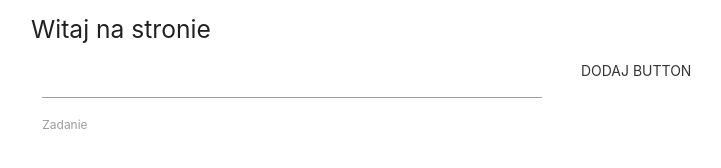
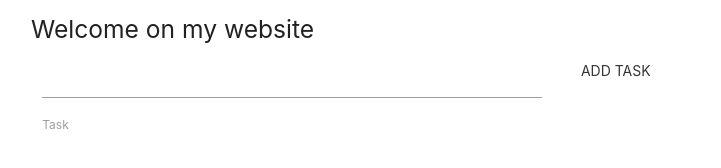
Before and after one commit to Kinga-cz/list-to-do, a plain HTML site: page index.html in a window 1280 px wide. Shown: the whole page, without its empty margins (161-882 px from the left). Drawn offline with nearby package versions, Linux system fonts and the light colour scheme.

Commit message:
english version

```diff
--- a/index.html
+++ b/index.html
@@ -1,5 +1,6 @@
 <!DOCTYPE html>
 <html>
+
 <head>
     <title>To do</title>
     <meta charset="utf-8">
@@ -12,22 +13,23 @@
     <link rel="stylesheet" href="./public/css/app.css">
 
 </head>
+
 <body>
 
     <div class="container">
-        <h5>Witaj na stronie </h5>
+        <h5>Welcome on my website </h5>
         <div class="row">
             <div class="col s7">
                 <label>
                     <textarea id="input" class="materialize-textarea"></textarea>
-                    Zadanie
+                    Task
                 </label>
 
                 <div id="list-to-do"> </div>
 
             </div>
             <div class="col s5">
-                <a class="waves-effect waves-teal btn-flat" id="button" onclick="addTodo(event);">Dodaj button</a>
+                <a class="waves-effect waves-teal btn-flat" id="button" onclick="addTodo(event);">Add task</a>
             </div>
         </div>
 
@@ -36,4 +38,5 @@
     <script src="./public/js/app_classes.js"></script>
 
 </body>
+
 </html>
```
